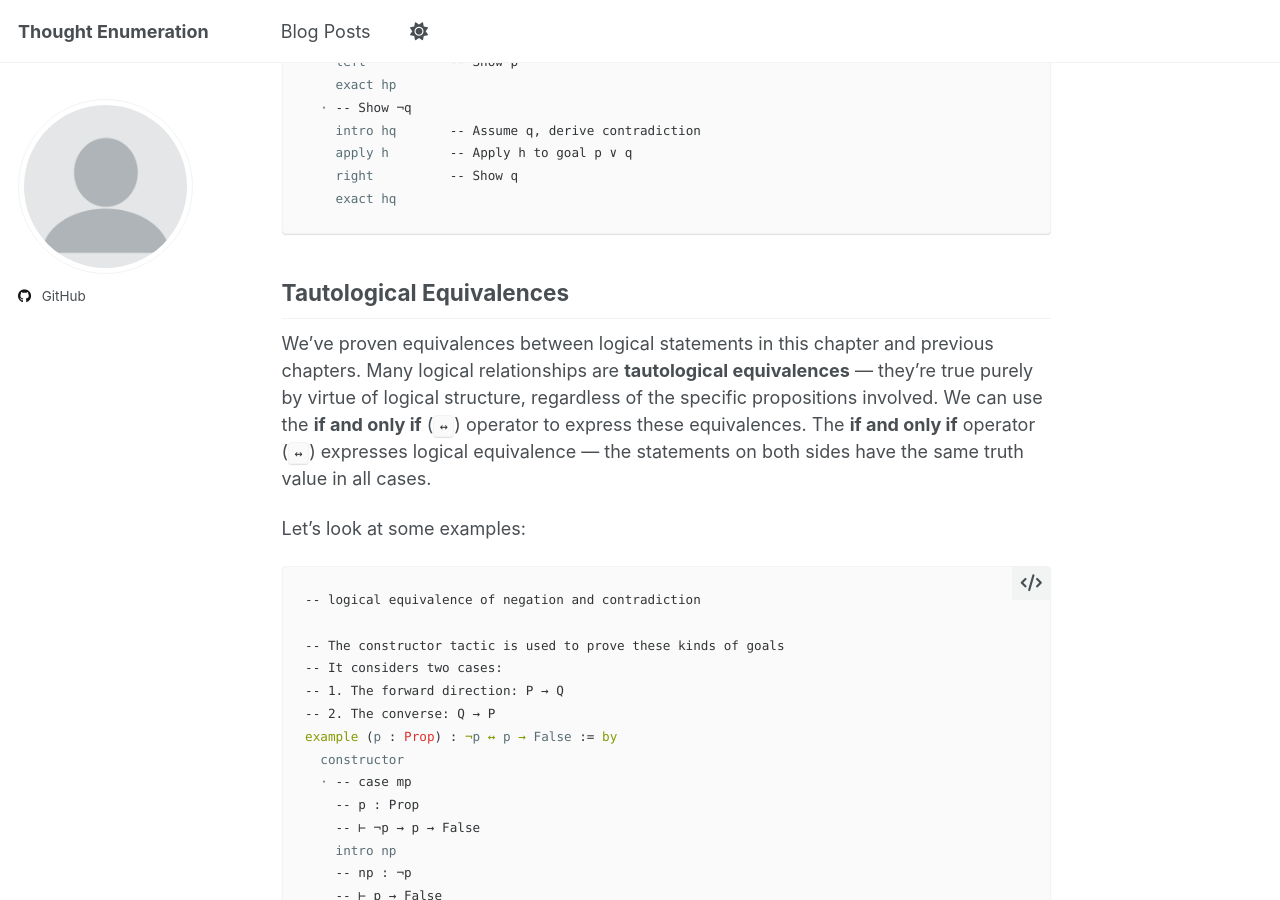
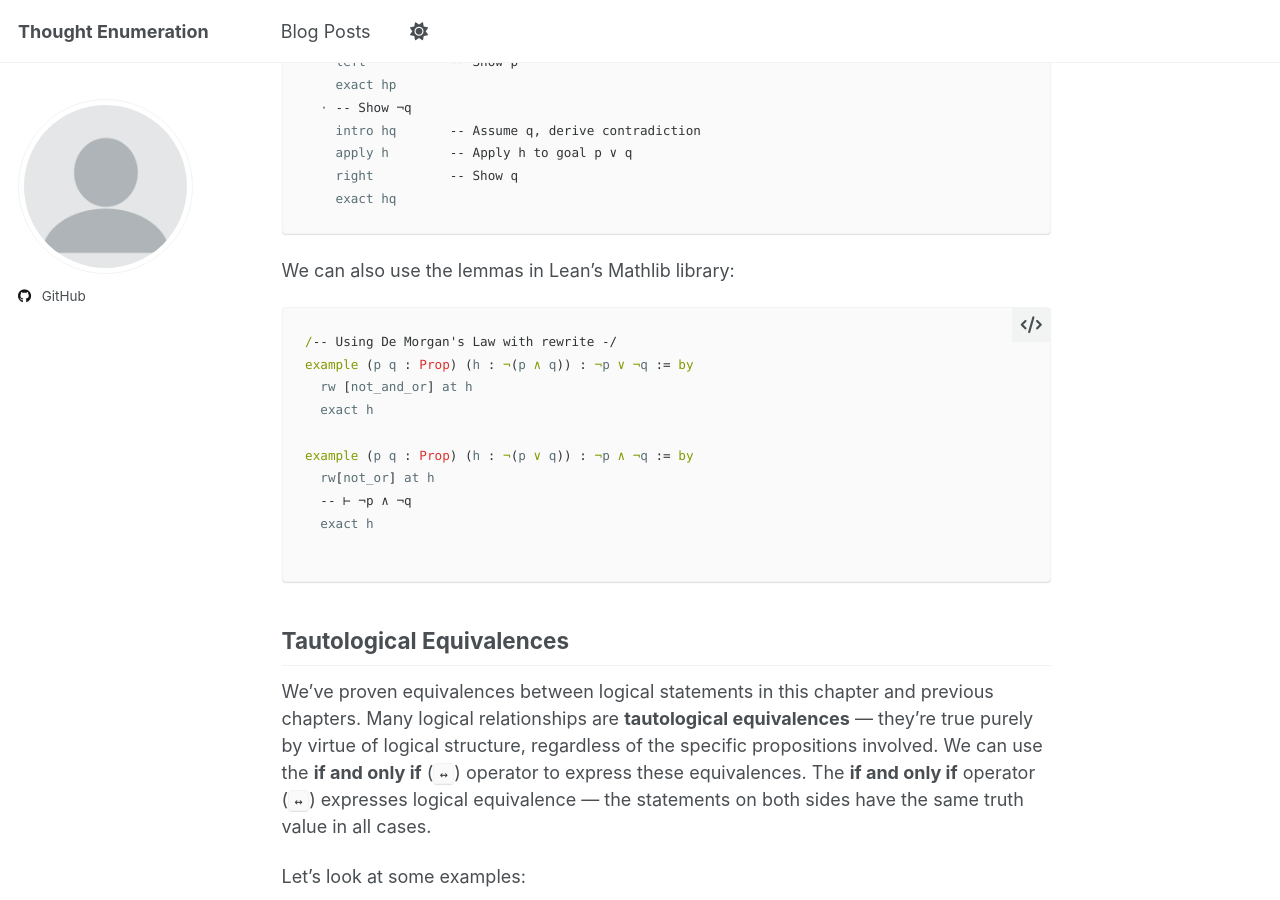
Before and after one commit to sandan/sandan.github.io, a Jekyll site: the page built from _posts/2025-08-24-blog-5.md, in a window 1280 px wide and 900 px high, scrolled down 10570 px. Built offline with Jekyll 4.4.1, drawn with Linux system fonts in a browser that asks for light colours; a script that is not in the unit is left out.

Commit message:
Update 2025-08-24-blog-5.md
Add example using lemma

````diff
--- a/_posts/2025-08-24-blog-5.md
+++ b/_posts/2025-08-24-blog-5.md
@@ -374,6 +374,20 @@ example (p q : Prop) : ¬(p ∨ q) → (¬p ∧ ¬q) := by
     exact hq
 ```
 
+We can also use the lemmas in Lean's Mathlib library:
+```lean
+/-- Using De Morgan's Law with rewrite -/
+example (p q : Prop) (h : ¬(p ∧ q)) : ¬p ∨ ¬q := by
+  rw [not_and_or] at h
+  exact h
+
+example (p q : Prop) (h : ¬(p ∨ q)) : ¬p ∧ ¬q := by
+  rw[not_or] at h
+  -- ⊢ ¬p ∧ ¬q
+  exact h
+
+```
+
 ## Tautological Equivalences
 
 We've proven equivalences between logical statements in this chapter and previous chapters. Many logical relationships are **tautological equivalences** — they're true purely by virtue of logical structure, regardless of the specific propositions involved. We can use the **if and only if** (`↔`) operator to express these equivalences. The **if and only if** operator (`↔`) expresses logical equivalence — the statements on both sides have the same truth value in all cases.
````
